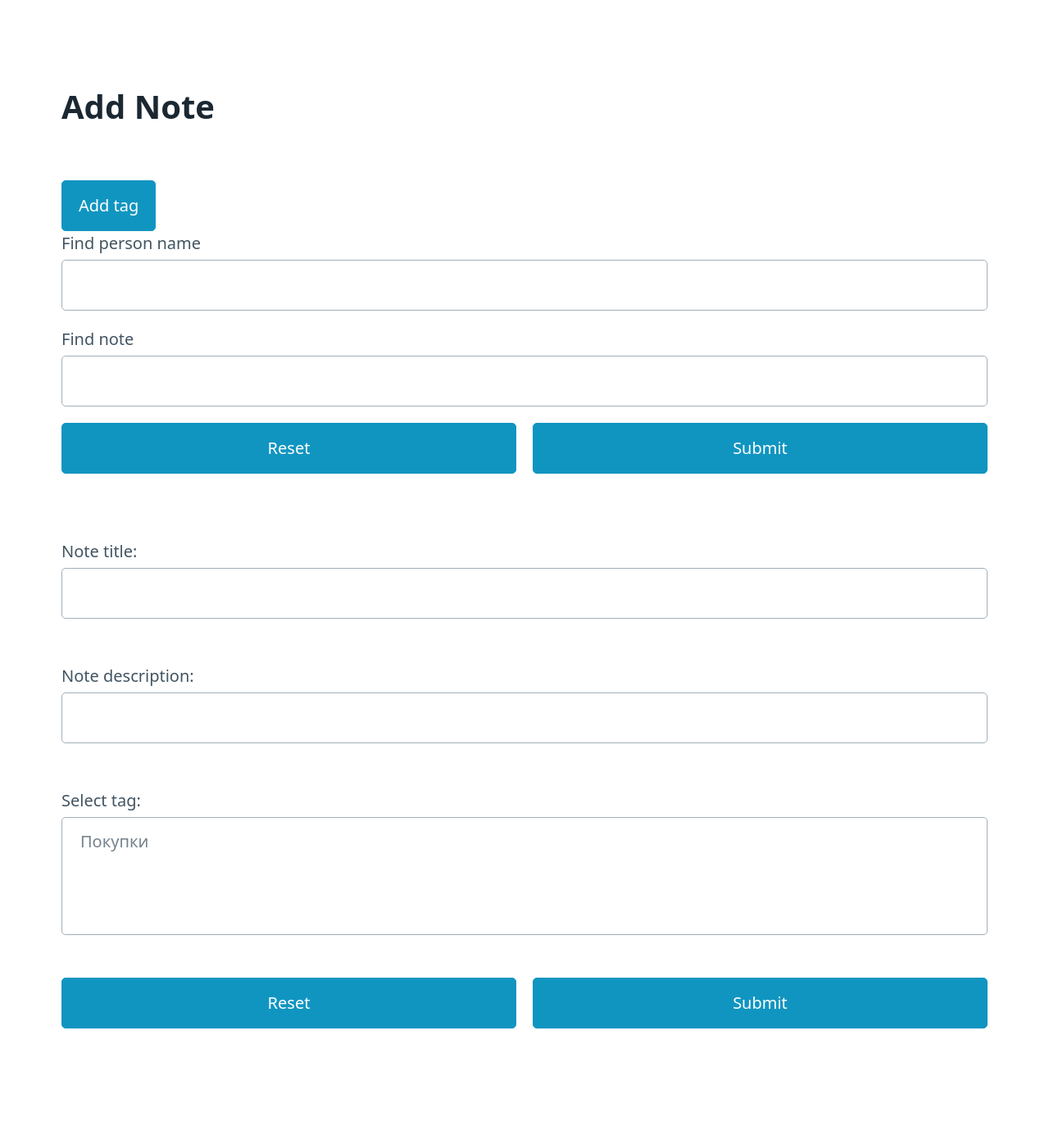
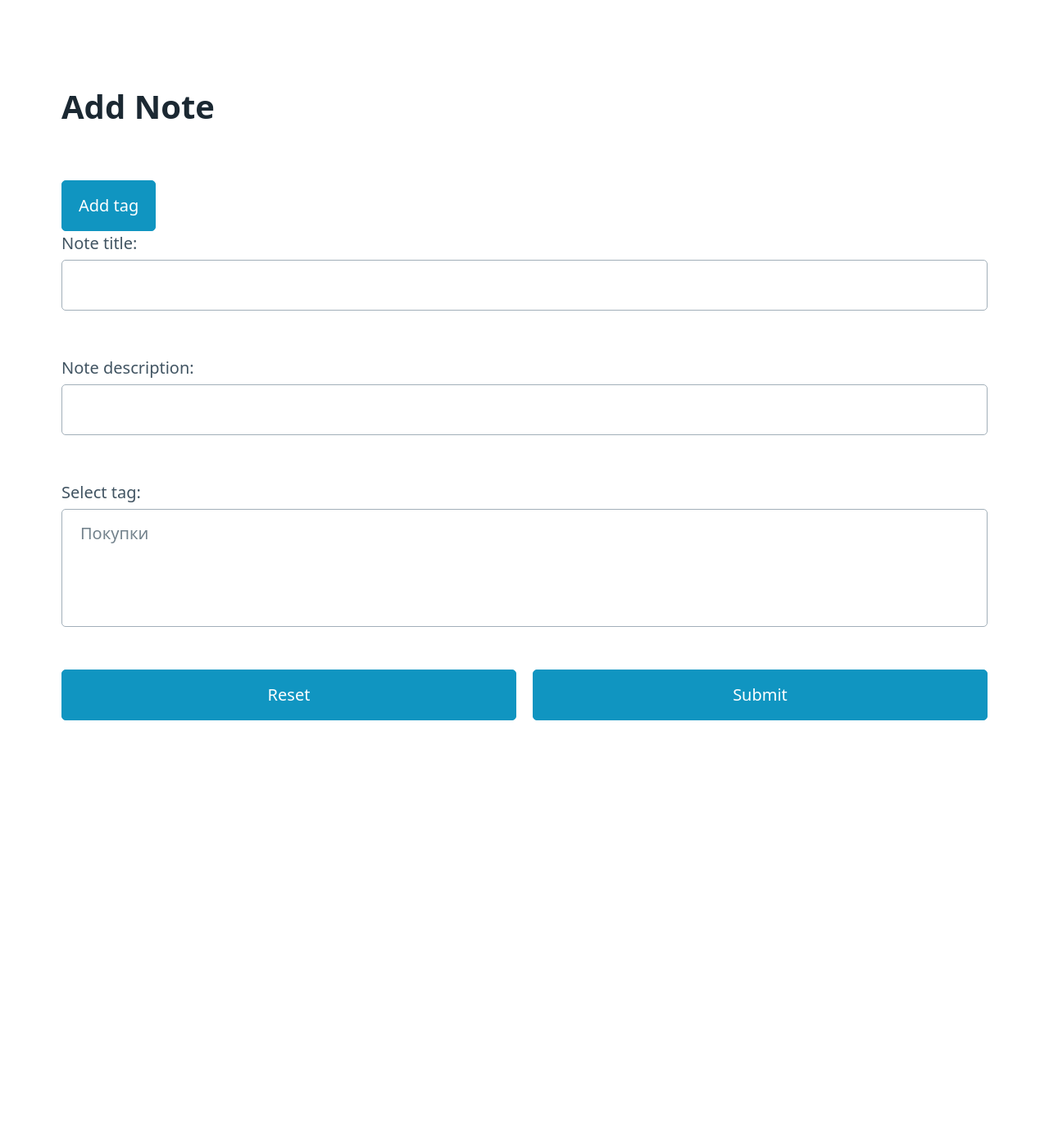
Before and after one commit to Valdemar555/Project-G1, a Flask app: page /note in a window 1280 px wide. Shown: the part 30-1415 px from the top of the page at 82% size. After the commit the page ends 909 px from the top, so only its background shows below. Run offline with Flask 2, Linux system fonts and the light colour scheme; data comes from the database, SQL or seed files in the repository; both versions use the stored data as it was after the commit.

Commit message:
change edit-note

```diff
--- a/app.py
+++ b/app.py
@@ -424,24 +424,24 @@ def edit_phone(id):
         old_phone = session.query(Phones).filter(Phones.id == id).first()
         return render_template("phones.html", phone=old_phone.phone)
 
-@app.route('/note_information', strict_slashes=False)
+@app.route('/note-information', strict_slashes=False)
 def index_note():
     notes = session.query(Note).all()
 
-    return render_template('note_information.html', notes=notes)
+    return render_template('note-information.html', notes=notes)
 
 @app.route("/delete/note/<id>", strict_slashes=False)
 def delete_note(id):
     session.query(Note).filter(Note.id == id).delete()
     session.commit()
 
-    return redirect("/note_information")
+    return redirect("/note-information")
 
 @app.route("/done/<id>", strict_slashes=False)
 def done(id):
     session.query(Note).filter(Note.id == id).first().done = True
     session.commit()
-    return redirect("/note_information")
+    return redirect("/note-information")
 
 @app.route("/note/", methods=["GET", "POST"], strict_slashes=False)
 def add_note():
@@ -455,7 +455,7 @@ def add_note():
         note = Note(name=name, description=description, tags=tags_obj)
         session.add(note)
         session.commit()
-        return redirect("/note_information")
+        return redirect("/note-information")
     else:
         tags = session.query(Tag).all()
 
@@ -469,13 +469,13 @@ def add_tag():
         tag = Tag(name=name)
         session.add(tag)
         session.commit()
-        return redirect("/note_information")
+        return redirect("/note-information")
 
     return render_template("tag.html")
 
-@app.route('/edit_note/<id>', methods=['GET', 'POST'], strict_slashes=False)
-def note_edit(id):
-    old_note = session.query(Note).filter(Note.id == id).first()
+@app.route('/edit-note/<note_id>', methods=['GET', 'POST'], strict_slashes=False)
+def note_edit(note_id):
+    old_note = session.query(Note).filter(Note.id == note_id).first()
     if request.method == "POST":
         new_name = request.form.get("name")
         description = request.form.get("description")
@@ -488,59 +488,51 @@ def note_edit(id):
         old_note.tags = tags_obj
         session.add(old_note)
         session.commit()
-        return redirect("/edit_note")
+        return render_template('note-information.html')
     else:
-        tags = session.query(Tag).all()
+        tags1 = session.query(Tag).all()
 
-    return render_template('edit_note.html', tags=tags, note=old_note)
+        return render_template('edit-note.html', tags=tags1)
 
-@app.route("/note", methods=["POST"], strict_slashes=False)
-@app.route("/note_detalis/", methods=["GET"], strict_slashes=False)
+@app.route("/find-note", methods=["POST","GET"], strict_slashes=False)
+@app.route("/note-detalis/", methods=["GET"], strict_slashes=False)
 # find note
 def finding_notes():
     if request.method == "POST":
-        finding_name = request.form.get("find_name")
-        finding_note_name = request.form.get("find_note")
-        person_list = []
+        finding_note = request.form.get("find_note")
+        finding_tag_name = request.form.get("find_tag")
         note_list = []
-
-    if finding_name:
-        for person in session.query(Person).all():
-            if finding_name in person.name:
-                person_list.append(person)
-
-    if finding_note_name:
-        for note in session.query(Note).all():
-            if finding_note_name in note.name:
-                note_list.append(note)
-
-    if person_list and not note_list:
-        return render_template("contacts.html", persons=person_list)
-
-    if note_list and not person_list:
-        return render_template("note.html", information_note=note_list)
-
-    if finding_name and not person_list:
-        return render_template(
-             "contacts.html",
-            information_name_warning=f"Sorry no {finding_name} in persons name",
+        tag_list = []
+        if finding_note:
+            for notes in session.query(Note).all():
+                if finding_note in notes.name:
+                    note_list.append(notes)
+        if finding_tag_name:
+            for tag in session.query(Tag).all():
+                if finding_tag_name in tag.name:
+                    tag_list.append(tag)
+        if note_list and not tag_list:
+            return render_template("find-note.html", info_note=note_list)
+        if tag_list and not note_list:
+            return render_template("find-note.html", info_tag=tag_list)
+        if finding_note and not tag_list:
+            return render_template(
+                "find-note.html",
+                information=f"Sorry no {finding_note} in notes name",
             )
-
-    if finding_note_name and not note_list:
-        return render_template(
-            "contacts.html",
-            information_name_warning=f"Sorry no {finding_note_name} in persons notes",
+        if finding_tag_name and not note_list:
+            return render_template(
+                "find-note.html",
+                information=f"Sorry no {finding_tag_name} in tags",
             )
-
-    if note_list and person_list:
-        return render_template(
-            "note.html", persons=person_list, information_note=note_list
+        if tag_list and note_list:
+            return render_template(
+                "find-note.html", info_note=note_list, info_tag=tag_list
             )
-    if not finding_note_name and not finding_name:
-        return render_template("note.html")
-
-
-
+        if not finding_tag_name and not finding_note:
+            return render_template("find-note.html")
+    if request.method == "GET":
+        return render_template("note-detalis.html")
 
 if __name__ == "__main__":
     app.secret_key = "super secret key"
--- a/templates/edit_note.html
+++ b/templates/edit-note.html
@@ -19,7 +19,7 @@
     <main class="container">
         <div>
             <h1>Edit Note</h1>
-            <form method="POST" action="/note">
+            <form method="POST">
                 <div>
                     <label>Note title:
                         <input type="text" name="name" required />
--- a/templates/note_detalis.html
+++ b/templates/note-detalis.html
@@ -17,9 +17,11 @@
     <form method="GET">
         {%if information %} {{information}} {% endif %}
         {%if info_note %} {% for i in info_note%}
+        Find {{i.name}}
         {%endfor %}
         {% endif %}
         {%if info_tag %} {% for i in info_tag%}
+        Find {{i.name}}
         {%endfor %}
         {% endif %}
     </form>
--- a/templates/note.html
+++ b/templates/note.html
@@ -19,30 +19,6 @@
             </div>
             <a href="/tag/" role="button">Add tag</a>
         </div>
-        <br>
-        <form method="POST">
-            <div class="container">
-                <label>Find person name</label>
-                <input type="text" name="find_name" />
-                <label>Find note</label>
-                <input type="text" name="find_note" />
-                <br>
-                <div class="grid">
-                    <button type="reset">Reset</button>
-                    <button type="submit">Submit</button>
-                </div>
-            </div>
-        </form>
-        <form method="GET">
-        {%if information_name_warning %} {{information_name_warning}} {% endif %}
-        {%if information_note %} {% for i in information_note%}
-        {{i.name}}
-        {{i.tags}}
-        {%endfor %}
-        {% endif %}
-        </form>
-        <form method="POST" action="/note">
-            <br>
             <div>
                 <label>Note title:
                     <input type="text" name="name" required />
```
Also changed, not shown: templates/find-note.html (added, +37 -0 lines), templates/note-information.html (renamed from templates/note_information.html, +7 -10 lines), contacts.db.
